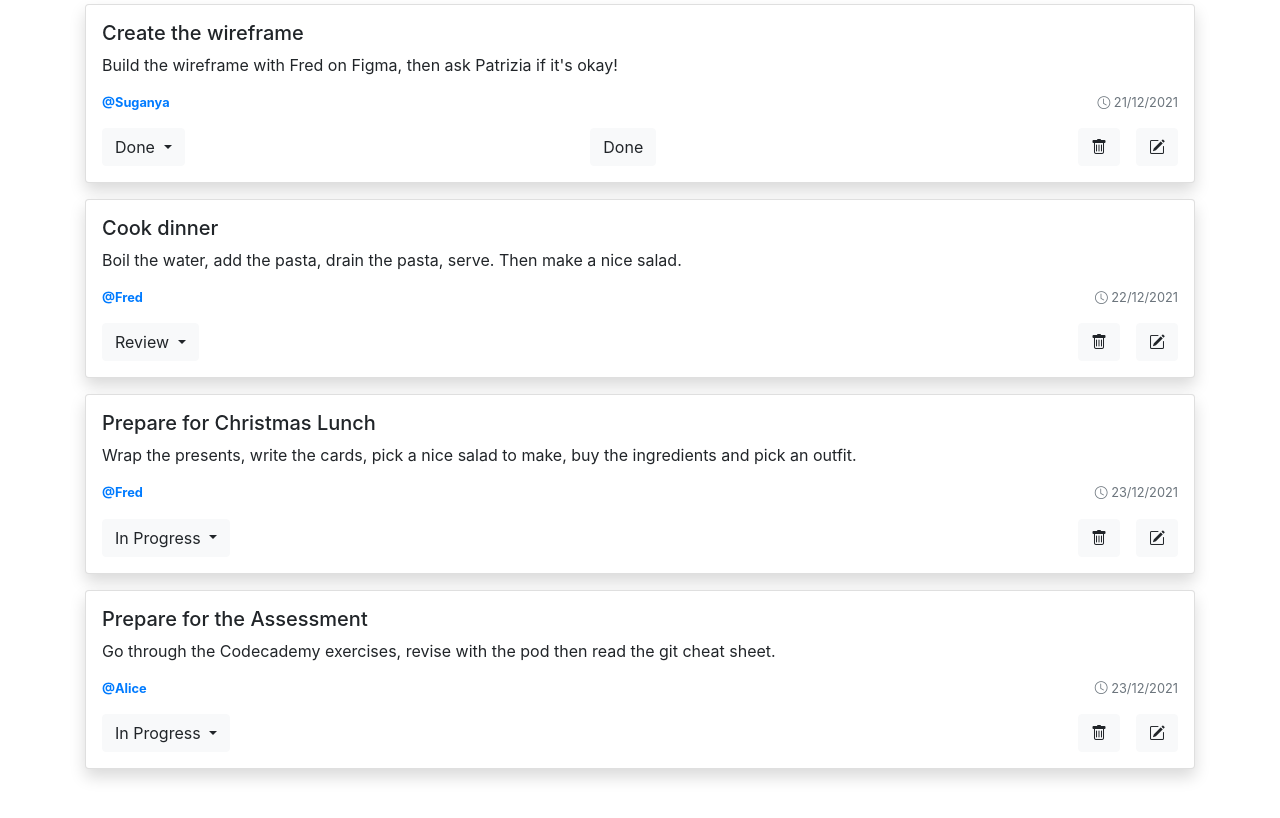
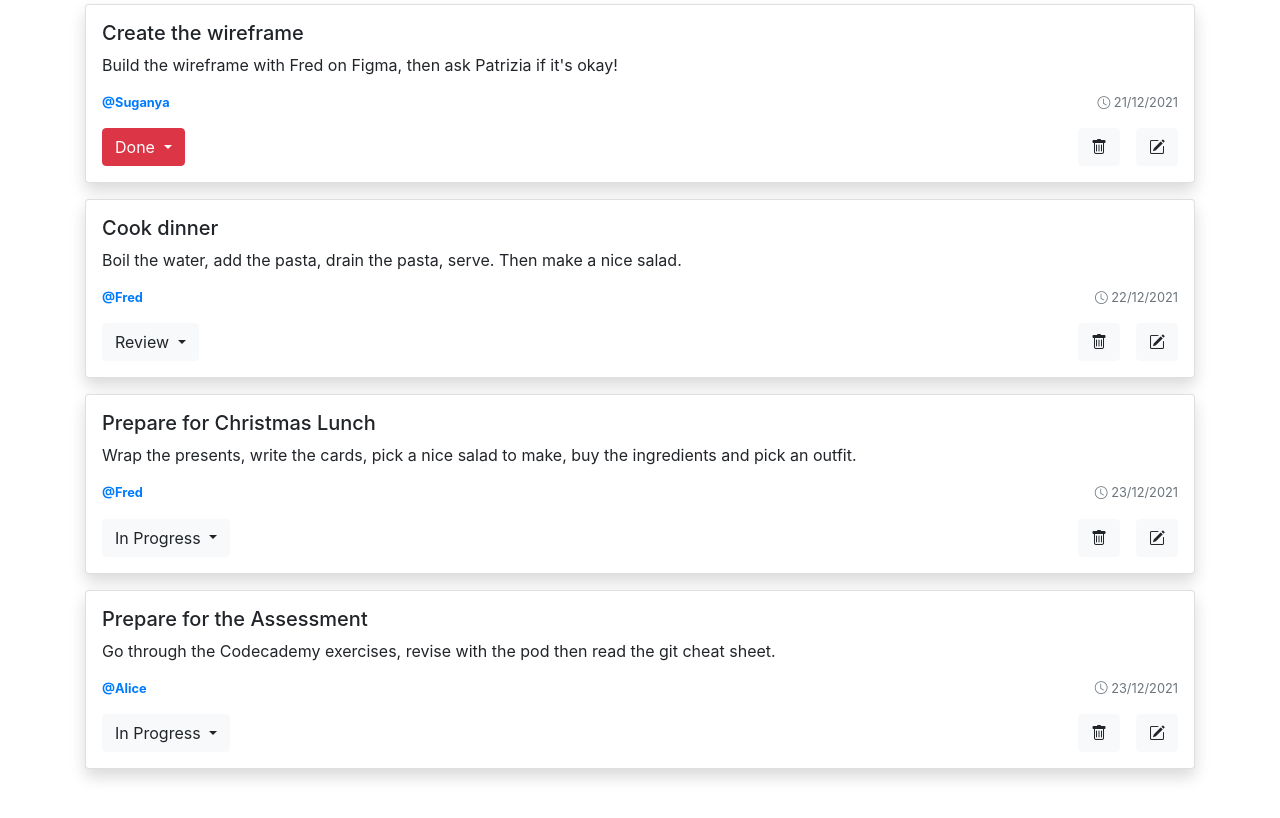
Before and after one commit to bashirawaty02/checklist, a website: page index.html in a window 1280 px wide. Shown: the part 108-926 px from the top of the page. Drawn offline with nearby package versions, Linux system fonts and the light colour scheme.

Commit message:
finished task 8

```diff
--- a/index.html
+++ b/index.html
@@ -169,7 +169,7 @@
           <div id="task-list">
           <!-- first task -->
             <ul class="list-group" id="tasksList">
-              <li class="list-group-item shadow p-3 mb-3 rounded">
+              <li class="list-group-item shadow p-3 mb-3 rounded ">
                 <h5>Create the wireframe</h5>
                 <p>Build the wireframe with Fred on Figma, then ask Patrizia if it's okay!</p>
 
@@ -179,8 +179,10 @@
                 </div>
                 <!-- The Dropdown menu & edit buttons: -->
                 <div class="d-flex justify-content-between">
+
                   <div class="dropdown">
-                    <button class="btn btn-light dropdown-toggle" type="button" id="dropdownMenuButton" data-toggle="dropdown" aria-haspopup="true" aria-expanded="false">
+
+                    <button class="btn btn-danger dropdown-toggle" type="button" id="dropdownMenuButton" data-toggle="dropdown" aria-haspopup="true" aria-expanded="false">
                       Done
                     </button>
                     <div class="dropdown-menu" aria-labelledby="dropdownMenuButton">
@@ -190,7 +192,7 @@
                       <a class="dropdown-item" href="#">Done</a>
                     </div>
                   </div>
-                  <button class="btn btn-light">Done</button>
+                  <button class="btn btn-light invisible">Done</button>
                   <div class="d-flex">
                     <button type="button" class="btn btn-light mx-3">
                       <i class="bi bi-trash"></i>
--- a/js/index.js
+++ b/js/index.js
@@ -131,10 +131,10 @@ todayDate.innerHTML =  date;
 const taskList = document.getElementById("task-list");
 
 taskList.addEventListener("click",(event) => {
+    console.log("you clicked me!");
     if(event.target.classList.contains("done-button")) {
-        // console.log("you clicked the 'done button'");
+        console.log("you clicked the done button");
         let parentTask = event.target.parentElement.parentElement;
-        parentTask.classList.add("bg-success");
         const taskId = parseInt(parentTask.dataset.taskId);
         const task = newTask.getTaskById(taskId);
         task.status = "Done";
@@ -145,6 +145,3 @@ taskList.addEventListener("click",(event) => {
 
 
 });
-// var myTasks = new TaskManager();
-
-// myTasks.addTask("cook the pasta", "boil the water", "fred", "20-12-2023", "to do");
--- a/js/taskManager.js
+++ b/js/taskManager.js
@@ -13,8 +13,7 @@ function createTaskHtml(name, description, assignedTo, dueDate, status, id){
         <!-- The Dropdown menu & edit buttons: -->
         <div class="d-flex justify-content-between">
           <div class="dropdown">
-            <span>Task status: ${status}</span>
-            <button class="btn btn-light dropdown-toggle" type="button" id="dropdownMenuButton" data-toggle="dropdown" aria-haspopup="true" aria-expanded="false">
+            <button class="btn ${(status === "In Progress") ? "btn-danger" : "btn-light"} dropdown-toggle" type="button" id="dropdownMenuButton" data-toggle="dropdown" aria-haspopup="true" aria-expanded="false">
               ${status}
             </button>
             <div class="dropdown-menu" aria-labelledby="dropdownMenuButton">
@@ -24,7 +23,7 @@ function createTaskHtml(name, description, assignedTo, dueDate, status, id){
               <a class="dropdown-item" href="#">Done</a>
             </div>
           </div>
-          <button class="btn btn-light done-button">Done</button>
+          <button class="btn btn-light done-button ${(status === "Done") ? "invisible" : "visible"}">Done</button>
           <div class="d-flex">
             <button type="button" class="btn btn-light mx-3">
               <i class="bi bi-trash"></i>
```
